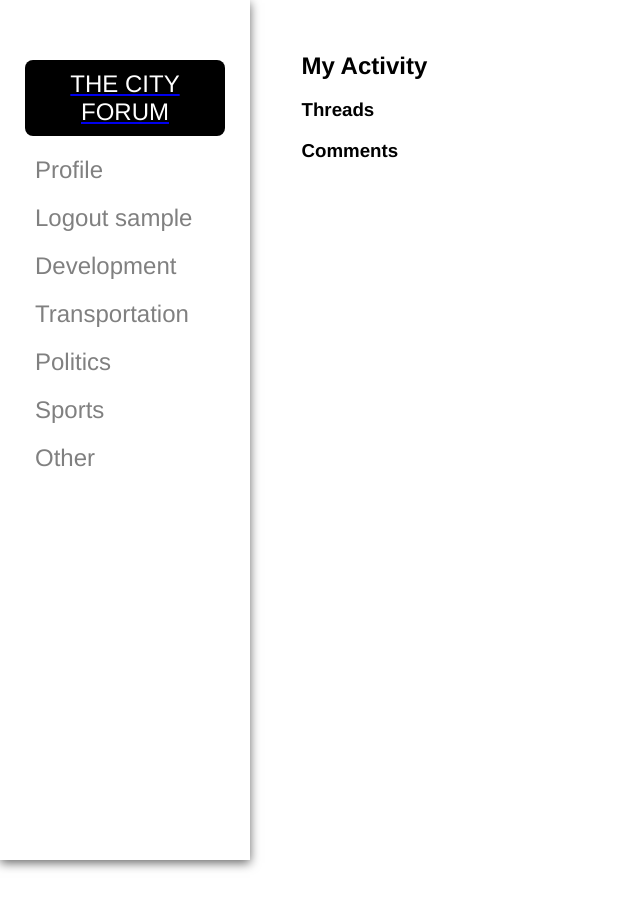
After one commit to mforte215/The-City-Forum, a Django app: page /profile/ in a window 1280 px wide. The commit adds this page. Shown: the whole page, without its empty margins (0-640 px from the left). Run offline with Django 4.2, Linux system fonts and the light colour scheme; the visitor is signed in with stand-in values (Sample User, id 1); data that the repository does not hold is empty.

Commit message:
added profile page updates

```diff
--- a/cityforum/cityforum/urls.py
+++ b/cityforum/cityforum/urls.py
@@ -11,5 +11,6 @@ urlpatterns = [
     path('logout/', views.logoutView, name='logout'),
     path('sign-up/', views.signupView, name='sign-up'),
     path('add-thread/', views.AddThreadView, name='add-thread'),
-    path('delete-comment/<slug:slug>', views.DeleteCommentView, name='delete-comment')
+    path('delete-comment/<slug:slug>', views.DeleteCommentView, name='delete-comment'),
+    path('profile/', views.ProfileView, name='profile')
 ]
--- /dev/null
+++ b/cityforum/forum/templates/forum/profile.html
@@ -0,0 +1,31 @@
+{% extends 'forum/base.html' %}
+{% load static %}
+{% block content%}
+<div class="main-content">
+<div class="latest-threads">
+    <h2>My Activity</h2>
+    <div class="activity-container">
+    <div class="thread-activity">
+        <h3>Threads</h3>
+        {% if threads %}
+        {% for thread in threads %}
+        <div>
+            <a href="{% url 'thread' thread.forum thread.slug %}">{{thread.title}} | {{thread.forum}}</a>
+        </div>
+        {% endfor %}
+        {% endif %}
+    </div>
+    <div class="comment-activity">
+        <h3>Comments</h3>
+        {% if comments %}
+        {% for comment in comments %}
+        <div>
+            <a href="/">{{comment}}</a>
+        </div>
+        {% endfor %}
+        {% endif %}
+    </div>
+    </div>
+</div>
+</div>
+{% endblock %}
--- a/cityforum/forum/templates/forum/sidebar.html
+++ b/cityforum/forum/templates/forum/sidebar.html
@@ -7,14 +7,20 @@
     </div>
   </a>
   <div class="link-container">
-    <div class="link-area">
+
       {% if user.is_authenticated %}
+      <div class="link-area">
+      <a href="{% url 'profile' %}">Profile</a>
+      </div>
+      <div class="link-area">
       <a href="{% url 'logout' %}">Logout {{user}}</a>
+      </div>
       {% else %}
+      <div class="link-area">
       <a href="{% url 'login' %}">Login</a>
       <a href="{% url 'sign-up' %}">Sign Up</a>
+      </div>
       {% endif %}
-    </div>
     <div class="link-area">
       <a href="{% url 'forum' 'Development' %}">Development</a>
     </div>
--- a/cityforum/forum/views.py
+++ b/cityforum/forum/views.py
@@ -185,3 +185,16 @@ def DeleteCommentView(request, slug):
 
     else:
         return reverse('index')
+
+def ProfileView(request):
+    if request.method == 'GET':
+        if request.user.is_authenticated:
+            '''Get user's threads'''
+            user = request.user
+            threads = Thread.objects.filter(author=user)
+            '''Get user's comments'''
+            comments = Comment.objects.filter(author=user)
+
+            return render(request, 'forum/profile.html', {'threads': threads, 'comments': comments})
+        else:
+            return HttpResponseRedirect(reverse('login'))
```
Also changed, not shown: cityforum/forum/static/forum/css/style.css (+16 -0 lines).
